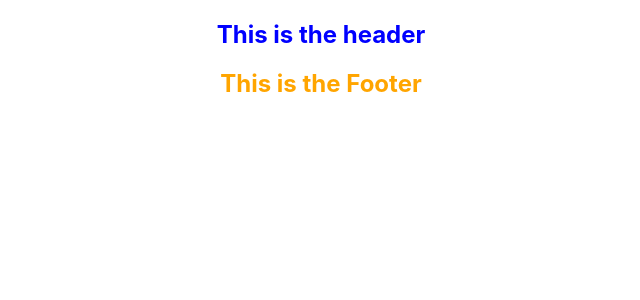
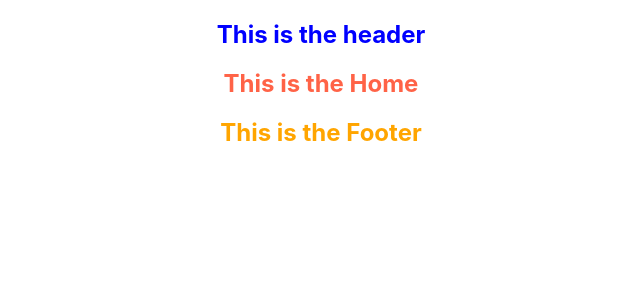
Before and after one commit to Yodawgz0/food-works, a React (Create React App) app: page / in a window 1280 px wide. Shown: the top 300 px of the page, without its empty margins (319-959 px from the left). Built offline with nearby package versions, Linux system fonts and the light colour scheme.

Commit message:
adding Home Component

```diff
--- a/src/App.js
+++ b/src/App.js
@@ -1,11 +1,13 @@
 import "./App.scss";
 import HeaderMain from "./components/HeaderMain";
 import FooterMain from "./components/FooterMain";
+import Home from "./components/Home";
 
 function App() {
   return (
     <div className="App">
       <HeaderMain />
+      <Home />
       <FooterMain />
     </div>
   );
--- /dev/null
+++ b/src/components/Home.js
@@ -0,0 +1,9 @@
+import React from "react";
+
+export default function Home() {
+  return (
+    <div className="HomeContainer">
+      <h2>This is the Home</h2>
+    </div>
+  );
+}
--- a/src/index.scss
+++ b/src/index.scss
@@ -1,5 +1,6 @@
 @import "../src/styles/FooterStyles.scss";
 @import "../src/styles/HeaderStyles.scss";
+@import "../src/styles/HomeStyle.scss";
 
 body {
   margin: 0;
```
